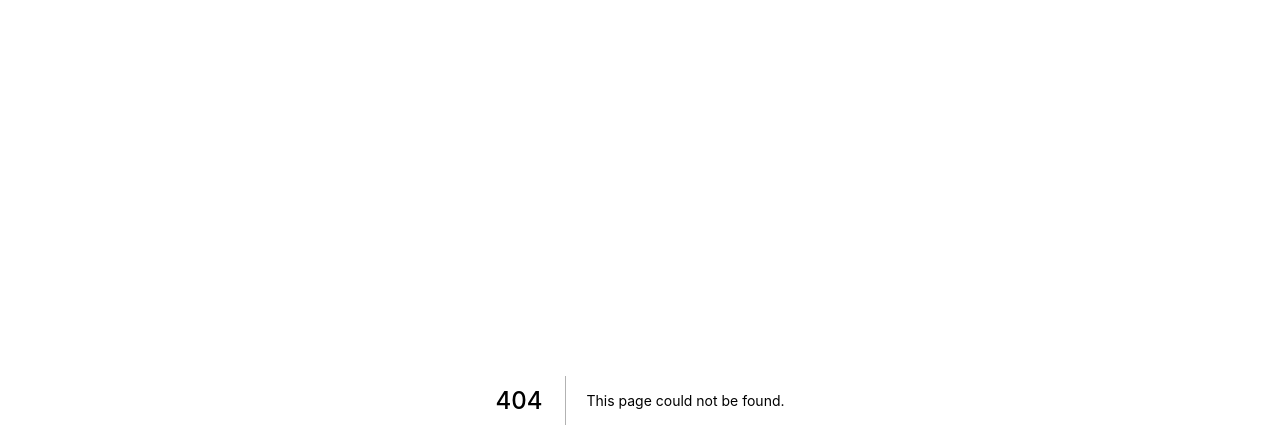
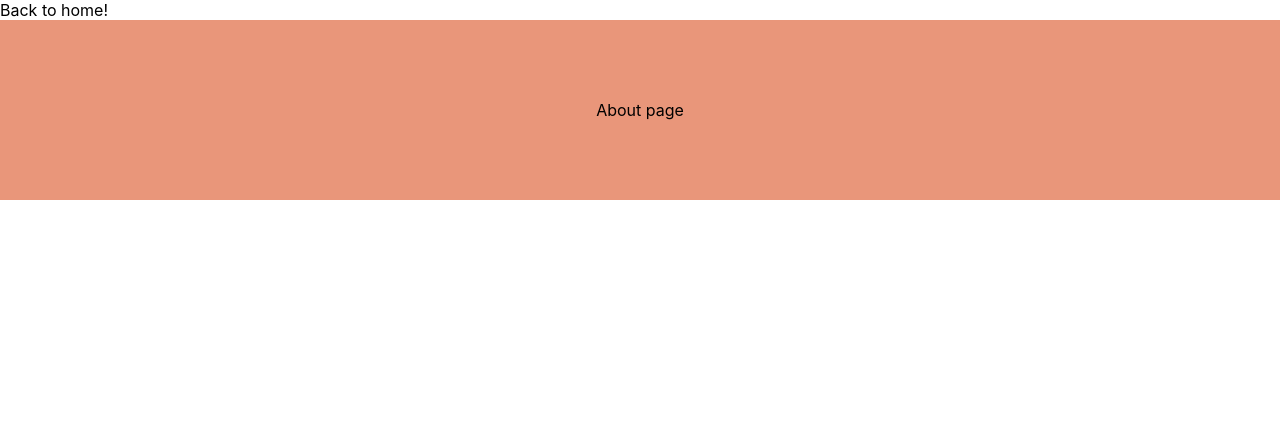
Before and after one commit to leog91/leog, a Next.js app: page /about in a window 1280 px wide. Before the commit this address had no page. Shown: the top 448 px of the page. Built offline with nearby package versions, Linux system fonts and the light colour scheme.

Commit message:
deploy test

```diff
--- /dev/null
+++ b/pages/about.js
@@ -0,0 +1,17 @@
+import Link from "next/link";
+
+import styles from "../styles/About.module.css";
+
+function About() {
+  return (
+    <>
+      <Link href="/">
+        <a>Back to home!</a>
+      </Link>
+
+      <div className={styles.main}>About page</div>
+    </>
+  );
+}
+
+export default About;
--- /dev/null
+++ b/styles/About.module.css
@@ -0,0 +1,9 @@
+.main {
+  background-color: darksalmon;
+  padding: 5rem 0;
+  flex: 1;
+  display: flex;
+  flex-direction: column;
+  justify-content: center;
+  align-items: center;
+}
--- a/styles/Home.module.css
+++ b/styles/Home.module.css
@@ -76,7 +76,6 @@
   align-items: center;
   justify-content: center;
   flex-wrap: wrap;
-
   max-width: 800px;
   margin-top: 3rem;
 }
```
Also changed, not shown: pages/index.js (+12 -5 lines), 1 other file (tests, documents, lock files or other folders).
